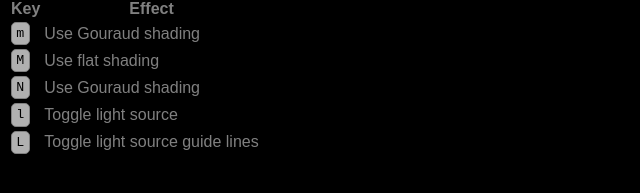
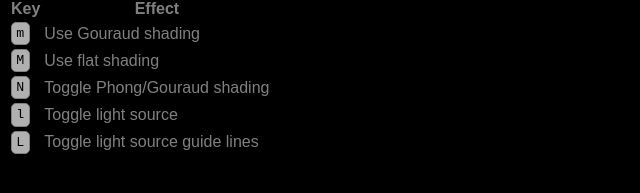
Before and after one commit to jirassimok/fictional-giggle, a website: page src/index.html in a window 1280 px wide. Shown: the part 221-414 px from the top of the page, 0-640 px from the left. Drawn offline with Linux system fonts and the light colour scheme; animation ran at ten frames a second.

Commit message:
Fix controls and UI for Phong lighting

```diff
--- a/src/index.html
+++ b/src/index.html
@@ -35,7 +35,7 @@
                         <td>Use flat shading</td>
                     </tr>
                     <tr><td><kbd class="key N">N</kbd></td>
-                        <td>Use Gouraud shading</td>
+                        <td>Toggle Phong/Gouraud shading</td>
                     </tr>
 
                     <tr><td><kbd class="key l">l</kbd></td>
--- a/src/main.js
+++ b/src/main.js
@@ -304,6 +304,7 @@ window.addEventListener('keydown', e => {
         mobile.useVertexNormals();
         let phong = gl.getUniform(program, shader.usePhongShading);
         gl.uniform1i(shader.usePhongShading, !phong);
+        break;
 
     case 'L':
         updateLightSourceLines();
```
